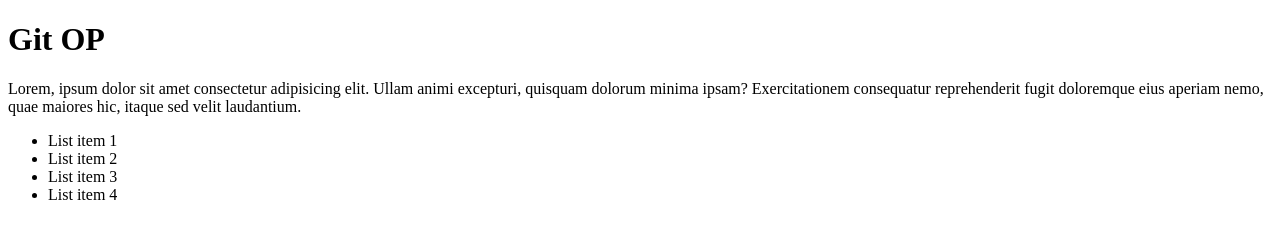
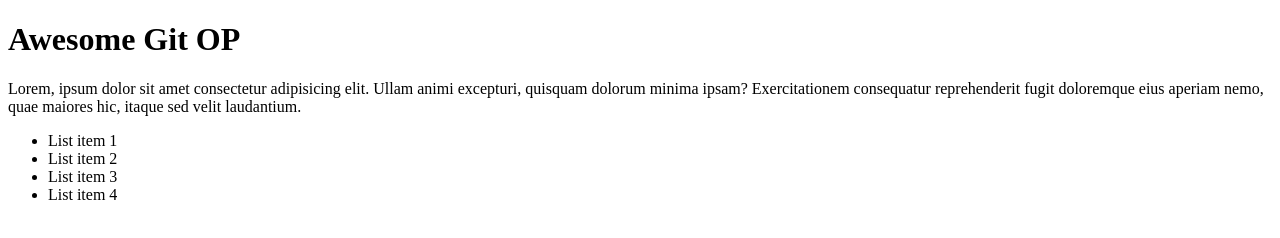
Before and after one commit to SyedMK1/git-tutorial, a plain HTML site: page index.html in a window 1280 px wide. Drawn offline with Linux system fonts and the light colour scheme.

Commit message:
Edited h1

```diff
--- a/index.html
+++ b/index.html
@@ -6,7 +6,7 @@
   <title>git op</title>
 </head>
 <body>
-  <h1>Git OP</h1>
+  <h1> Awesome Git OP</h1>
   <p>Lorem, ipsum dolor sit amet consectetur adipisicing elit. Ullam animi excepturi, quisquam dolorum minima ipsam? Exercitationem consequatur reprehenderit fugit doloremque eius aperiam nemo, quae maiores hic, itaque sed velit laudantium.</p>
   <ul>
     <li>List item 1</li>
```
